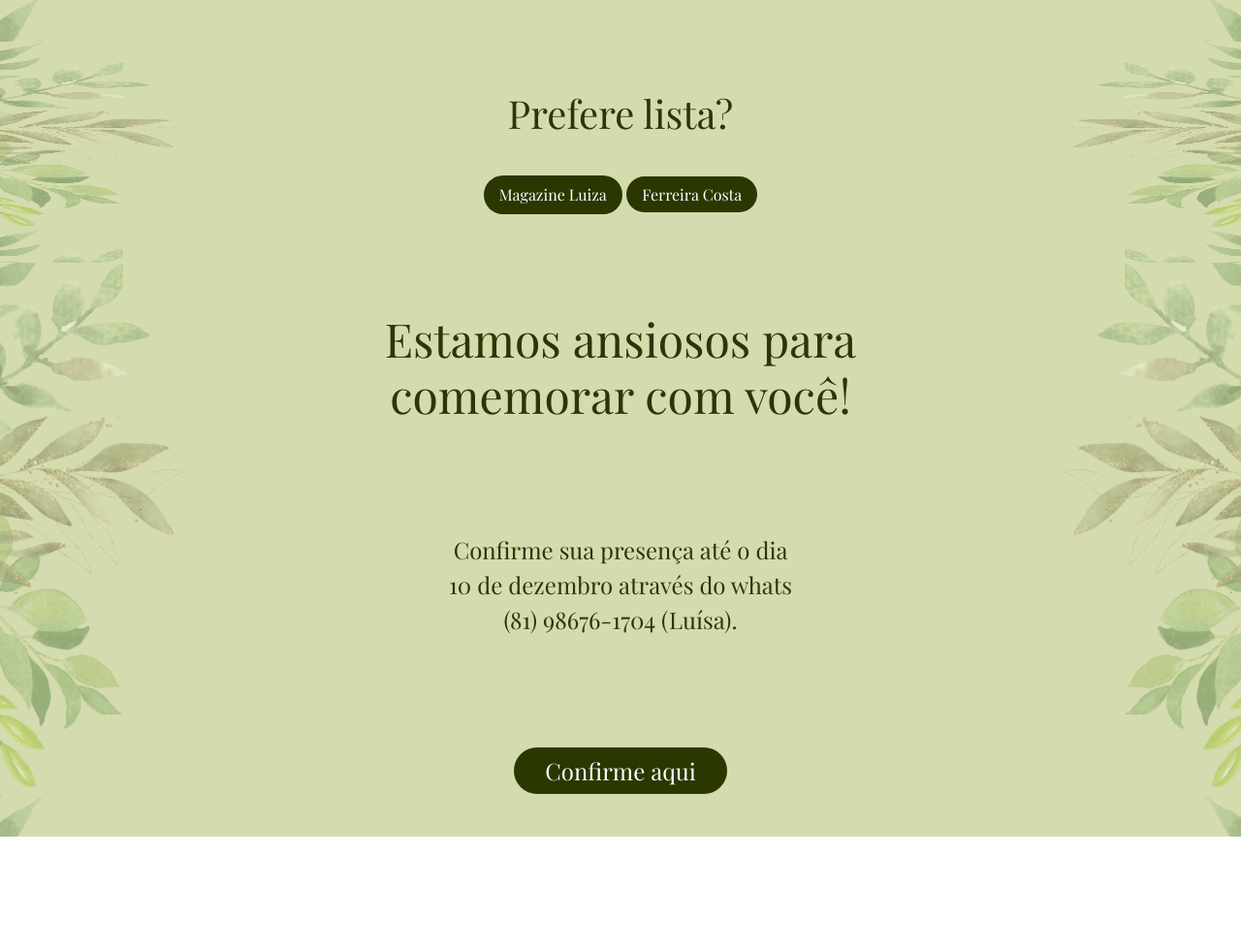
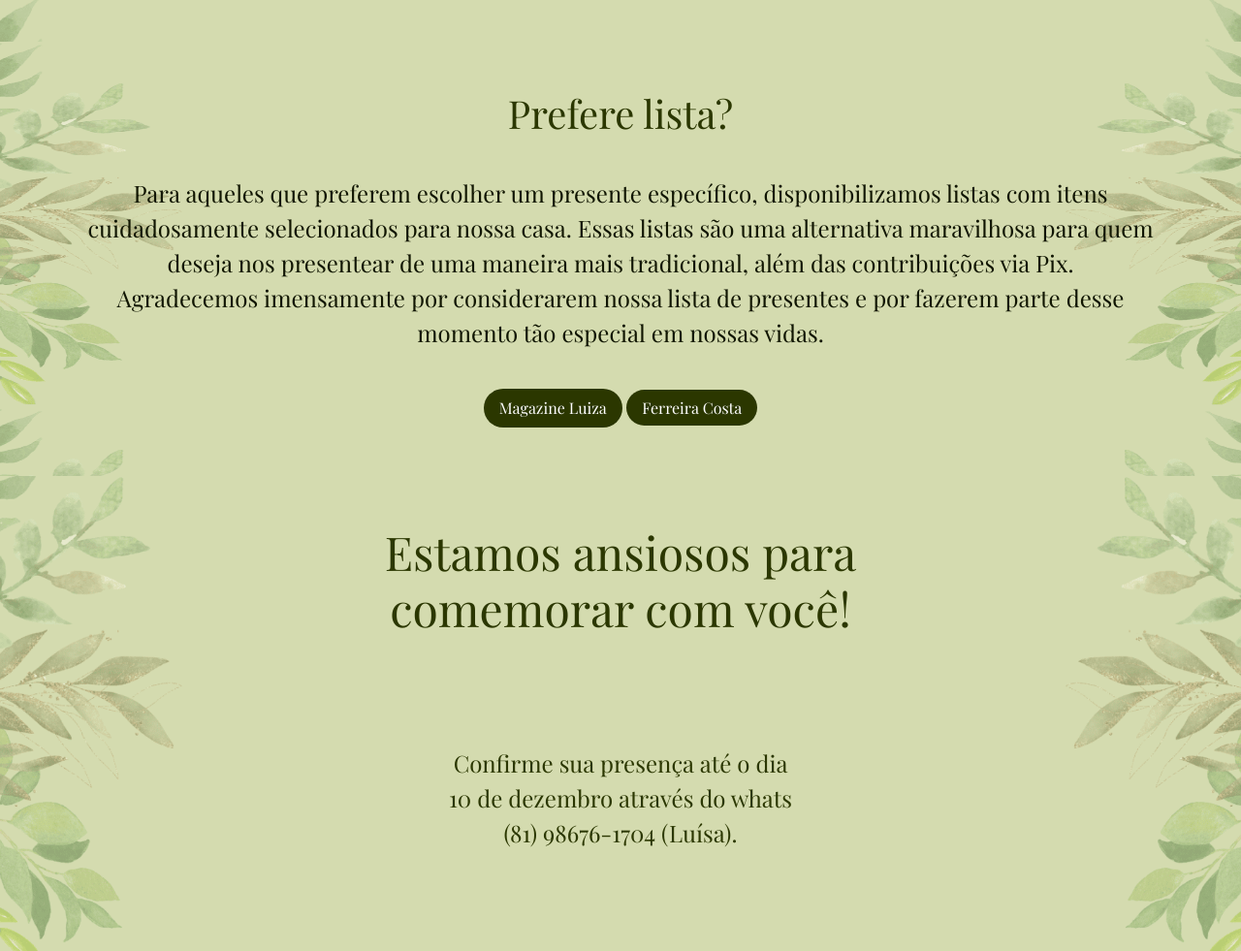
Before and after one commit to rubemmnf/mariage-website, a website: page index.html in a window 1280 px wide. Shown: the part 4634-5615 px from the top of the page at 97% size. Before the commit the page ends 5497 px from the top, so only its background shows below. Drawn offline with nearby package versions, Linux system fonts and the light colour scheme; a web font is replaced by a local one.

Commit message:
feat: list text add

```diff
--- a/css/styles.css
+++ b/css/styles.css
@@ -348,6 +348,14 @@
     font-family: var(--font-playfair);
 }
 
+.list-text {
+    font-size: 1.5em;
+    margin-bottom: 2.5rem;
+    color: var(--secondary-font-color);
+    text-align: center;
+    font-family: var(--font-playfair);
+}
+
 .magalu-button, .ferreira-costa-button {
     font-size: 1em;
     color: var(--secondary-color);
@@ -373,14 +381,6 @@
 .magalu-button:hover, .ferreira-costa-button-link:hover .gift-button {
     color: var(--primary-font-color);
     background-color: var(--secondary-color);
-}
-
-.list-item {
-    font-size: 1.25em;
-    margin-bottom: 1.5rem;
-    color: var(--secondary-font-color);
-    text-align: center;
-    font-family: var(--font-playfair);
 }
 
 .final-block {
--- a/index.html
+++ b/index.html
@@ -221,6 +221,11 @@
     <section class="list-block" style="background-image: url('assets/images/Fundo.png')">
         <div class="container text-center">
             <h2 class="list-title">Prefere lista?</h2>
+            <p class="list-text">Para aqueles que preferem escolher um presente específico,
+                disponibilizamos listas com itens cuidadosamente selecionados para nossa casa.
+                Essas listas são uma alternativa maravilhosa para quem deseja nos presentear de uma maneira mais tradicional,
+                além das contribuições via Pix. <br>
+                Agradecemos imensamente por considerarem nossa lista de presentes e por fazerem parte desse momento tão especial em nossas vidas.</p>
             <a href="https://www.finalfeliz.de/luisa-e-rubem-morais" target="_blank" class="magalu-button">Magazine Luiza</a>
             <a href="https://www.ferreiracosta.com/lista-de-casamento/presentes/luisaerubem" target="_blank" class="ferreira-costa-button">Ferreira Costa</a>
         </div>
```
